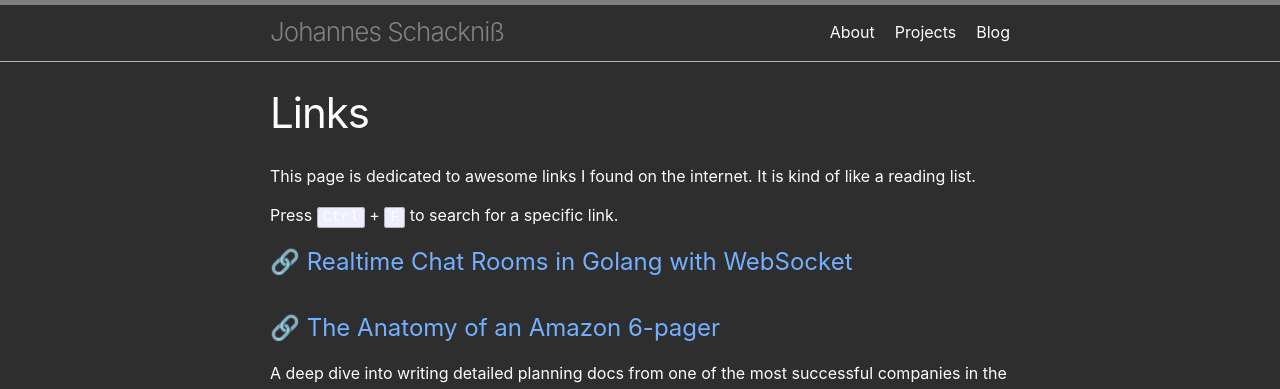
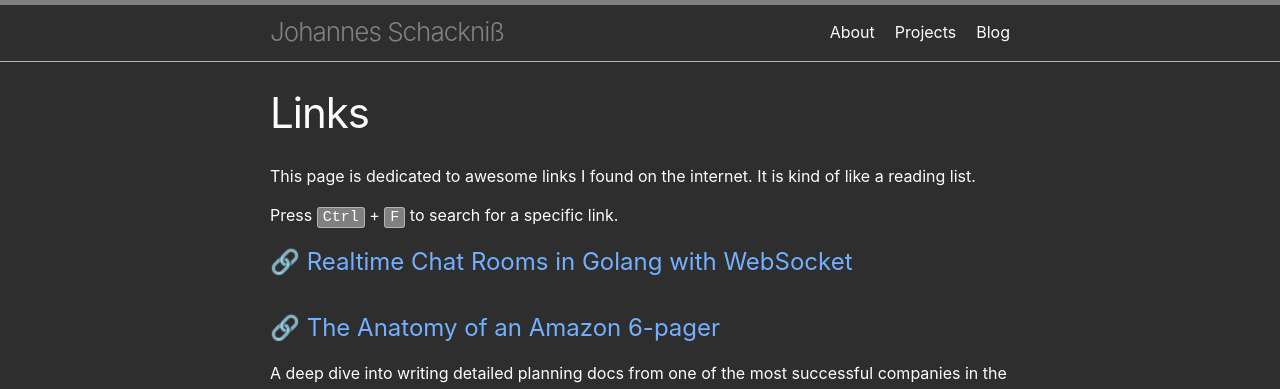
Before and after one commit to schackniss/schackniss.de, a Jekyll site: the page built from links.md, in a window 1280 px wide. Shown: the top 389 px of the page. Built offline with Jekyll 4.4.1, drawn with Linux system fonts in a browser that asks for light colours.

Commit message:
Change code background-color

```diff
--- a/_sass/minima/_base.scss
+++ b/_sass/minima/_base.scss
@@ -151,7 +151,8 @@ code {
   @include relative-font-size(0.9375);
   border: 1px solid $grey-color-light;
   border-radius: 3px;
-  background-color: #eef;
+  // background-color: #eef;
+  background-color: $grey-color-dark;
 }
 
 code {
```
